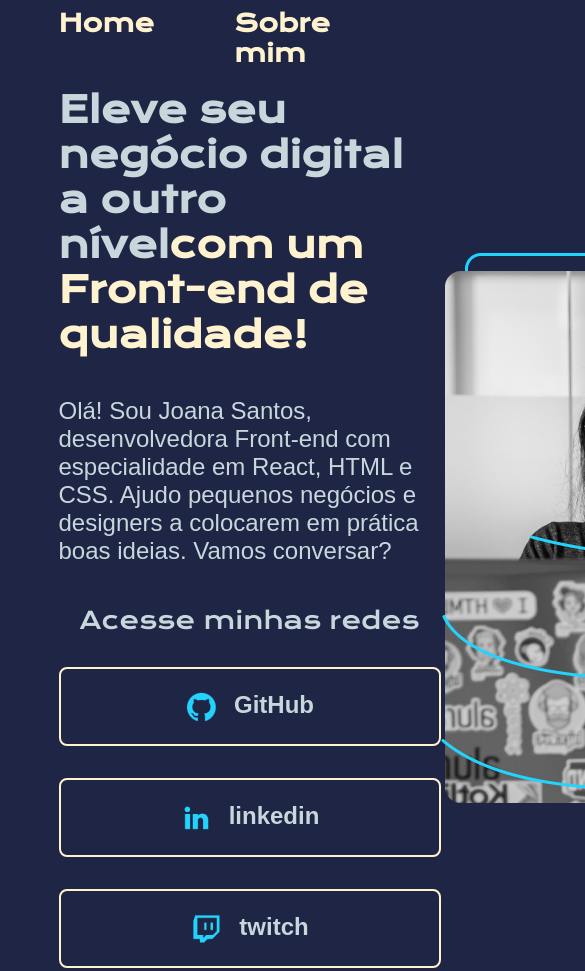
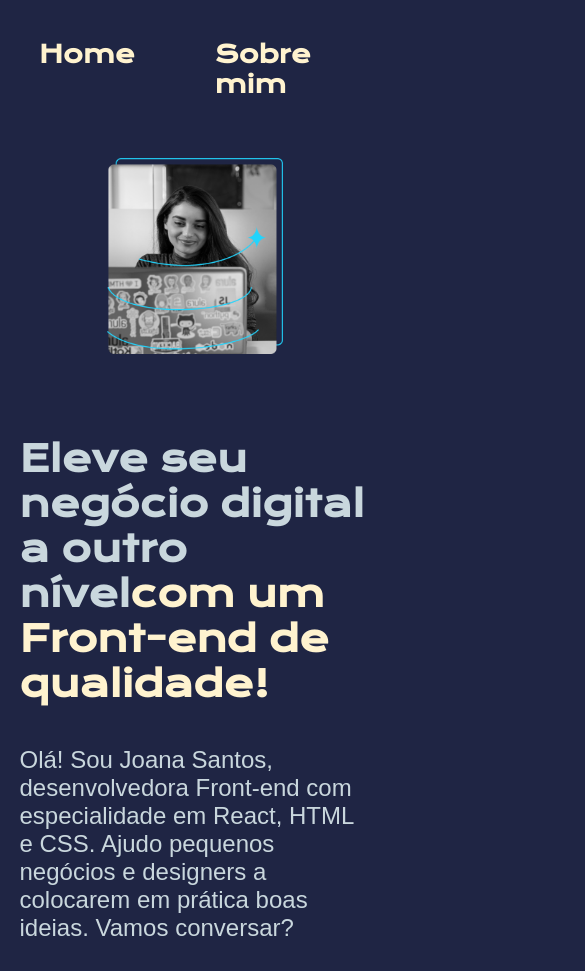
Before and after one commit to Wuelliton96/HTML---CSS, a plain HTML site: page index.html in a window 390 px wide. Shown: the top 971 px of the page, 585 px wide, since content can reach past the window. Drawn offline with nearby package versions, Linux system fonts and the light colour scheme.

Commit message:
trabalhando com responsividade e publicação de projetos

```diff
--- a/index.html
+++ b/index.html
@@ -28,21 +28,21 @@
             conversar?</p>
             <div class="apresentacao__links">
                 <h2 class="apresentacao__links__subtitulo">Acesse minhas redes</h2>
-                <a class="apresentacao__links__link" href="https://github.com/wuelliton">
+                <a class="apresentacao__links__navegacao" href="https://github.com/wuelliton">
                     <img src="assets/github.png">
                     GitHub
                 </a>
-                <a class="apresentacao__links__link" href="https://linkedin.com/wuelliton">
+                <a class="apresentacao__links__navegacao" href="https://linkedin.com/wuelliton">
                     <img src="assets/linkedin.png">
                     linkedin
                 </a>
-                <a class="apresentacao__links__link" href="https://twitch.tv/wuelliton">
+                <a class="apresentacao__links__navegacao" href="https://twitch.tv/wuelliton">
                     <img src="assets/twitch.png">
                     twitch
                 </a>
             </div>
         </section>
-        <img src="./assets/Imagem.png" alt="Foto da Joana Santos programando">
+        <img class="apresentacao__imagem" src="./assets/Imagem.png" alt="Foto da Joana Santos programando">
     </main>
     <footer class="rodape">
         <p>Desevolvido por Wuelliton.</p>
--- a/styles/style.css
+++ b/styles/style.css
@@ -32,60 +32,61 @@ body{
 
 .cabecalho__menu__link{
     font-family: var(--fonte-primaria);
-    font-size: 24px;
+    font-size: 1.5rem;
     font-weight: 600;
     color: var(--cor-terceiaria);
     text-decoration: none;
 }
 
 
-.apresentacao{
+.apresentacao {
     padding: 5% 15%;
     display: flex;
     align-items: center;
     justify-content: space-between;
+    gap: 82px;
 }
-.apresentacao__conteudo{
-    width: 615px;
+.apresentacao__conteudo {
+    width: 50%;
     display: flex;
     flex-direction: column;
     gap: 40px;
 }
 
-.apresentacao__conteudo__titulo{
-    font-size: 36px;
+.apresentacao__conteudo__titulo {
+    font-size: 2.25rem;
     font-family: var(--fonte-primaria);
 }
 
 .titulo-destaque{
     color: var(--cor-terceiaria);
 }
-.apresentacao__conteudo__texto{
-    font-size: 24px;
+.apresentacao__conteudo__texto {
+    font-size: 1.5rem;
     font-family: var(--fonte-secundaria);
 }
 
-.apresentacao__links{
+.apresentacao__links {
     display: flex;
     flex-direction: column;
     justify-content: space-between;
     align-items: center;
     gap: 32px;
 }
-.apresentacao__links__subtitulo{
+.apresentacao__links__subtitulo {
     font-family: var(--fonte-primaria);
     font-weight: 400;
-    font-size: 24px;
+    font-size: 1.5rem;
 }
-.apresentacao__links__link{
+.apresentacao__links__navegacao {
     display: flex;
     justify-content: center;
     gap: 16px;
     border: 2px solid var(--cor-terceiaria);
-    width: 378px;
+    width: 50%;
     text-align: center;
     border-radius: 8px;
-    font-size: 24px;
+    font-size: 1.5rem;
     font-weight: 600;
     padding: 21.5px 0;
     text-decoration: none;
@@ -97,13 +98,17 @@ body{
     background-color: var(--cor-houver);
 }
 
+.apresentacao__imagem{
+    width: 50%;
+}
+
 .rodape{
     color: var(--cor-primaria);
     background-color: var(--cor-terceiaria);
     padding: 24px;
     text-align: center;
     font-family: var(--fonte-secundaria);
-    font-size: 24px;
+    font-size: 1.5rem;
     font-weight: 400;
 }
 
@@ -112,3 +117,25 @@ body{
     text-decoration: none;
     color: var(--cor-terceiaria);
 }
+
+
+@media (max-width: 1200px) {
+
+    .cabecalho{
+        padding: 10%;
+    }
+
+    .cabecalho__menu{
+        justify-content: center;
+    }
+
+    .apresentacao{
+        padding: 5%;
+        flex-direction: column-reverse;
+
+    }
+
+    .apresentacao__conteudo {
+        width: auto
+    }
+}
```
Also changed, not shown: about.html (+1 -1 lines).
